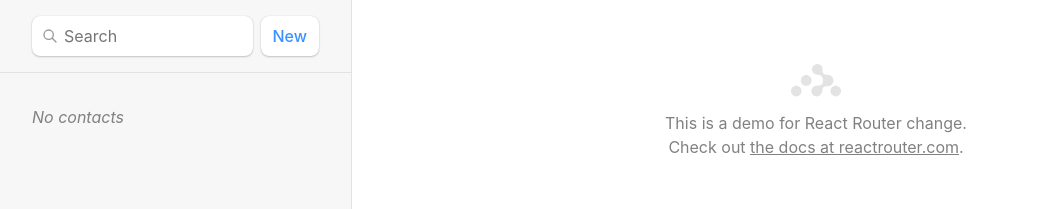
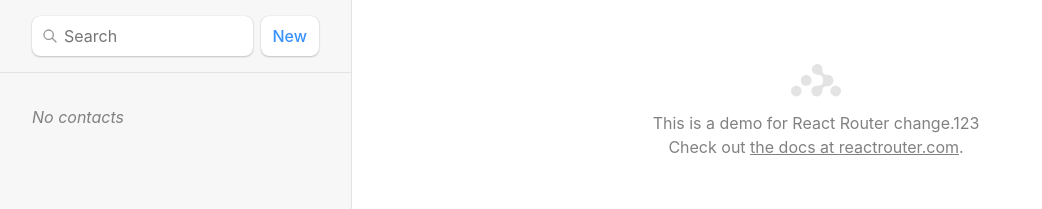
Before and after one commit to KabMol/routeAws, a React (Vite) app: page / in a window 1280 px wide. Shown: the top 209 px of the page, without its empty margins (0-1042 px from the left). Built offline with nearby package versions, Linux system fonts and the light colour scheme.

Commit message:
aws test home change

```diff
--- /dev/null
+++ b/src/index.js
@@ -0,0 +1,3 @@
+import { Amplify } from 'aws-amplify';
+import config from './aws-exports';
+Amplify.configure(config);
--- a/src/routes/home.jsx
+++ b/src/routes/home.jsx
@@ -1,7 +1,7 @@
 export default function Home() {
     return (
       <p id="zero-state">
-        This is a demo for React Router change.
+        This is a demo for React Router change.123
         <br />
         Check out{" "}
         <a href="https://reactrouter.com">
```
